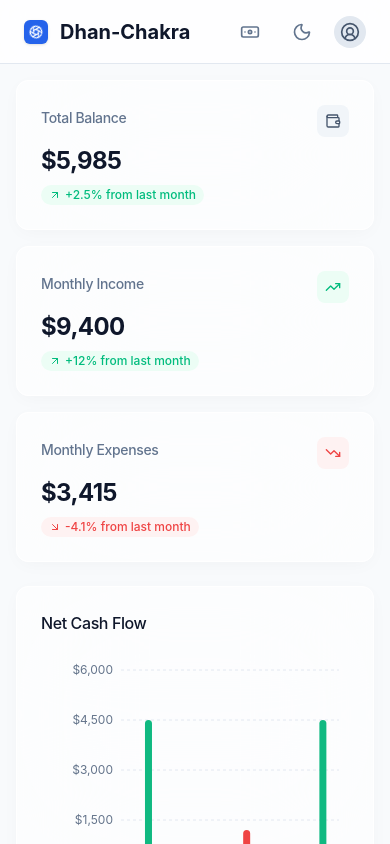
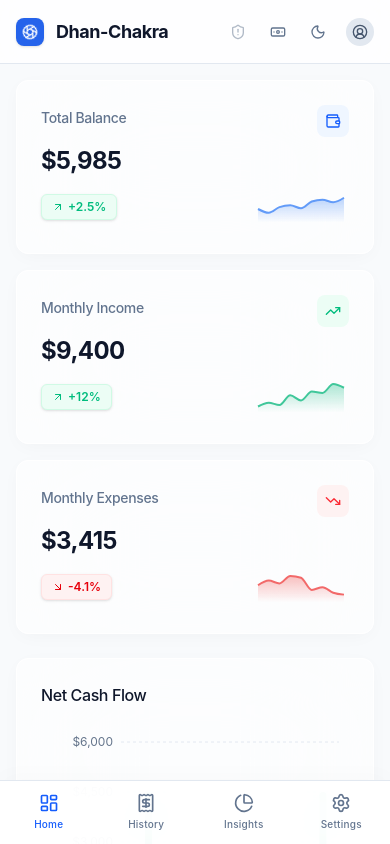
Before and after one commit to nikhilyadav156/Dhan-Chakra, a React (Vite) app: page / in a window 390 px wide. Built offline with nearby package versions, Linux system fonts and the light colour scheme.

Commit message:
Deployed rich Recharts Sparklines, animated demographic category burn bars, and semantic Emoji identifier elements to core components

```diff
--- a/src/App.jsx
+++ b/src/App.jsx
@@ -1,6 +1,7 @@
 import React, { useState } from 'react';
 import { Sidebar } from './components/layout/Sidebar';
 import { Header } from './components/layout/Header';
+import { BottomNav } from './components/layout/BottomNav';
 import { FinanceProvider } from './context/FinanceContext';
 import { SummaryCards } from './components/dashboard/SummaryCards';
 import { BalanceChart } from './components/dashboard/BalanceChart';
@@ -20,7 +21,7 @@ function DashboardLayout() {
       <Sidebar activeTab={activeTab} setActiveTab={setActiveTab} className="w-64 hidden md:flex relative z-10" />
       <div className="flex flex-1 flex-col overflow-hidden relative z-10">
         <Header />
-        <main className="flex-1 overflow-y-auto p-4 md:p-8">
+        <main className="flex-1 overflow-y-auto p-4 md:p-8 pb-24 md:pb-8">
           <div className="mx-auto max-w-[1200px] space-y-6">
 
             {activeTab === 'dashboard' && (
@@ -67,6 +68,7 @@ function DashboardLayout() {
 
           </div>
         </main>
+        <BottomNav activeTab={activeTab} setActiveTab={setActiveTab} />
       </div>
     </div>
   );
--- a/src/components/dashboard/SummaryCards.jsx
+++ b/src/components/dashboard/SummaryCards.jsx
@@ -2,6 +2,29 @@ import React, { useMemo } from 'react';
 import { useFinance } from '../../context/FinanceContext';
 import { Card, CardContent, CardHeader, CardTitle } from '../ui/Card';
 import { Wallet, TrendingUp, TrendingDown, ArrowUpRight, ArrowDownRight } from 'lucide-react';
+import { AreaChart, Area, ResponsiveContainer } from 'recharts';
+
+const dummyBalance = [{v:40},{v:30},{v:45},{v:50},{v:42},{v:60},{v:65},{v:58},{v:70}];
+const dummyIncome = [{v:10},{v:15},{v:12},{v:25},{v:18},{v:30},{v:28},{v:40},{v:35}];
+const dummyExpense = [{v:20},{v:25},{v:22},{v:30},{v:28},{v:15},{v:18},{v:12},{v:10}];
+
+function Sparkline({ data, color, id }) {
+  return (
+    <div className="h-10 w-24 opacity-80 mt-1">
+      <ResponsiveContainer width="100%" height="100%">
+        <AreaChart data={data}>
+          <defs>
+            <linearGradient id={id} x1="0" y1="0" x2="0" y2="1">
+              <stop offset="5%" stopColor={color} stopOpacity={0.4}/>
+              <stop offset="95%" stopColor={color} stopOpacity={0}/>
+            </linearGradient>
+          </defs>
+          <Area type="monotone" dataKey="v" stroke={color} fillOpacity={1} fill={`url(#${id})`} strokeWidth={2} isAnimationActive={false} />
+        </AreaChart>
+      </ResponsiveContainer>
+    </div>
+  );
+}
 
 export function SummaryCards() {
   const { transactions, formatCurrency } = useFinance();
@@ -20,15 +43,18 @@ export function SummaryCards() {
       <Card>
         <CardHeader className="flex flex-row items-center justify-between pb-2">
           <CardTitle className="text-sm font-medium text-slate-500 dark:text-[var(--color-fin-muted)]">Total Balance</CardTitle>
-          <div className="h-8 w-8 rounded-lg bg-slate-100 dark:bg-slate-800 flex items-center justify-center">
-            <Wallet className="h-4 w-4 text-slate-600 dark:text-slate-300" />
+          <div className="h-8 w-8 rounded-lg bg-blue-50 dark:bg-blue-500/10 flex items-center justify-center">
+            <Wallet className="h-4 w-4 text-blue-600 dark:text-blue-400" />
           </div>
         </CardHeader>
         <CardContent>
-          <div className="text-2xl font-bold tracking-tight text-slate-900 dark:text-[var(--color-fin-text)]">{formatCurrency(balance)}</div>
-          <div className="flex items-center mt-2 text-xs font-medium text-emerald-500 dark:text-emerald-400 bg-emerald-50 dark:bg-emerald-500/10 w-fit px-2 py-0.5 rounded-full">
-            <ArrowUpRight className="mr-1 h-3 w-3" />
-            +2.5% from last month
+          <div className="text-2xl font-bold tracking-tight text-slate-900 dark:text-slate-100">{formatCurrency(balance)}</div>
+          <div className="flex items-center justify-between mt-2">
+            <div className="flex items-center text-xs font-semibold text-emerald-500 bg-emerald-50 dark:bg-emerald-500/10 w-fit px-2.5 py-1 rounded-md border border-emerald-100 dark:border-emerald-500/20 shadow-sm">
+              <ArrowUpRight className="mr-1 h-3 w-3" />
+              +2.5%
+            </div>
+            <Sparkline data={dummyBalance} color="#3B82F6" id="balSpark" />
           </div>
         </CardContent>
       </Card>
@@ -37,14 +63,17 @@ export function SummaryCards() {
         <CardHeader className="flex flex-row items-center justify-between pb-2">
           <CardTitle className="text-sm font-medium text-slate-500 dark:text-[var(--color-fin-muted)]">Monthly Income</CardTitle>
           <div className="h-8 w-8 rounded-lg bg-emerald-50 dark:bg-emerald-500/10 flex items-center justify-center">
-            <TrendingUp className="h-4 w-4 text-emerald-500 dark:text-emerald-400" />
+            <TrendingUp className="h-4 w-4 text-emerald-500" />
           </div>
         </CardHeader>
         <CardContent>
-          <div className="text-2xl font-bold tracking-tight text-slate-900 dark:text-[var(--color-fin-text)]">{formatCurrency(income)}</div>
-          <div className="flex items-center mt-2 text-xs font-medium text-emerald-500 dark:text-emerald-400 bg-emerald-50 dark:bg-emerald-500/10 w-fit px-2 py-0.5 rounded-full">
-            <ArrowUpRight className="mr-1 h-3 w-3" />
-            +12% from last month
+          <div className="text-2xl font-bold tracking-tight text-slate-900 dark:text-slate-100">{formatCurrency(income)}</div>
+          <div className="flex items-center justify-between mt-2">
+            <div className="flex items-center text-xs font-semibold text-emerald-500 bg-emerald-50 dark:bg-emerald-500/10 w-fit px-2.5 py-1 rounded-md border border-emerald-100 dark:border-emerald-500/20 shadow-sm">
+              <ArrowUpRight className="mr-1 h-3 w-3" />
+              +12%
+            </div>
+            <Sparkline data={dummyIncome} color="#10B981" id="incSpark" />
           </div>
         </CardContent>
       </Card>
@@ -53,14 +82,17 @@ export function SummaryCards() {
         <CardHeader className="flex flex-row items-center justify-between pb-2">
           <CardTitle className="text-sm font-medium text-slate-500 dark:text-[var(--color-fin-muted)]">Monthly Expenses</CardTitle>
           <div className="h-8 w-8 rounded-lg bg-red-50 dark:bg-red-500/10 flex items-center justify-center">
-            <TrendingDown className="h-4 w-4 text-[var(--color-fin-red)]" />
+            <TrendingDown className="h-4 w-4 text-red-500" />
           </div>
         </CardHeader>
         <CardContent>
-          <div className="text-2xl font-bold tracking-tight text-slate-900 dark:text-[var(--color-fin-text)]">{formatCurrency(expenses)}</div>
-          <div className="flex items-center mt-2 text-xs font-medium text-[var(--color-fin-red)] bg-red-50 dark:bg-red-500/10 w-fit px-2 py-0.5 rounded-full">
-            <ArrowDownRight className="mr-1 h-3 w-3" />
-            -4.1% from last month
+          <div className="text-2xl font-bold tracking-tight text-slate-900 dark:text-slate-100">{formatCurrency(expenses)}</div>
+          <div className="flex items-center justify-between mt-2">
+            <div className="flex items-center text-xs font-semibold text-red-600 bg-red-50 dark:bg-red-500/10 w-fit px-2.5 py-1 rounded-md border border-red-100 dark:border-red-500/20 shadow-sm">
+              <ArrowDownRight className="mr-1 h-3 w-3" />
+              -4.1%
+            </div>
+            <Sparkline data={dummyExpense} color="#EF4444" id="expSpark" />
           </div>
         </CardContent>
       </Card>
--- a/src/components/insights/InsightsPanel.jsx
+++ b/src/components/insights/InsightsPanel.jsx
@@ -7,11 +7,8 @@ import { subMonths, isAfter, startOfMonth } from 'date-fns';
 export function InsightsPanel() {
   const { transactions, formatCurrency } = useFinance();
 
-  const insights = useMemo(() => {
-    if (!transactions.length) return [];
-
-    // Simulate realistic finding for the prompt requirement:
-    // Automatically highlights the spending delta per category and builds a smart message
+  const { insights, topCategories } = useMemo(() => {
+    if (!transactions.length) return { insights: [], topCategories: { list: [], total: 0 } };
 
     const now = new Date();
     const currentMonthStart = startOfMonth(now);
@@ -21,13 +18,17 @@ export function InsightsPanel() {
     let lastMonthSpend = 0;
     const categorySpend = {};
     const categorySpendLastMonth = {};
+    let totalExpenses = 0;
 
     transactions.forEach(t => {
       if (t.type === 'expense') {
+        totalExpenses += t.amount;
         const txDate = new Date(t.date);
+
+        categorySpend[t.category] = (categorySpend[t.category] || 0) + t.amount;
+
         if (isAfter(txDate, currentMonthStart)) {
           currentMonthSpend += t.amount;
-          categorySpend[t.category] = (categorySpend[t.category] || 0) + t.amount;
         } else if (isAfter(txDate, lastMonthStart)) {
           lastMonthSpend += t.amount;
           categorySpendLastMonth[t.category] = (categorySpendLastMonth[t.category] || 0) + t.amount;
@@ -35,20 +36,24 @@ export function InsightsPanel() {
       }
     });
 
-    const highestCategory = Object.entries(categorySpend).sort((a,b) => b[1] - a[1])[0];
+    const sortedCategories = Object.entries(categorySpend)
+         .sort((a,b) => b[1] - a[1])
+         .map(([name, amount]) => ({ name, amount }));
+
+    const highestCategory = sortedCategories[0];
+    const top3 = sortedCategories.slice(0, 3);
 
     const result = [];
 
-    // Custom smart insight message based on user specifications
-    if (highestCategory && categorySpendLastMonth[highestCategory[0]]) {
-       const currentCatSpend = highestCategory[1];
-       const lastCatSpend = categorySpendLastMonth[highestCategory[0]];
+    if (highestCategory && categorySpendLastMonth[highestCategory.name]) {
+       const currentCatSpend = highestCategory.amount;
+       const lastCatSpend = categorySpendLastMonth[highestCategory.name];
        const diffCat = ((currentCatSpend - lastCatSpend) / lastCatSpend) * 100;
        if (diffCat > 0) {
          result.push({
            icon: <AlertCircle className="h-5 w-5 text-orange-500" />,
            title: "Category Alert",
-           desc: `You spent ${diffCat.toFixed(0)}% more on ${highestCategory[0]} this month.`,
+           desc: `You spent ${diffCat.toFixed(0)}% more on ${highestCategory.name} this month.`,
            highlight: true
          });
        }
@@ -58,7 +63,7 @@ export function InsightsPanel() {
       result.push({
         icon: <Lightbulb className="h-5 w-5 text-[var(--color-fin-cyan)]" />,
         title: "Highest Spending",
-        desc: `Most of your budget recently went to ${highestCategory[0]} (${formatCurrency(highestCategory[1])}).`
+        desc: `Most of your budget recently went to ${highestCategory.name} (${formatCurrency(highestCategory.amount)}).`
       });
     }
 
@@ -72,22 +77,24 @@ export function InsightsPanel() {
         });
       } else {
         result.push({
-          icon: <TrendingDown className="h-5 w-5 text-emerald-500 dark:text-emerald-400" />,
+          icon: <TrendingDown className="h-5 w-5 text-[var(--color-fin-emerald)]" />,
           title: "Spending Decrease",
           desc: `Great! Your spending dropped by ${Math.abs(diff).toFixed(1)}% vs last month.`
         });
       }
     }
 
-    return result;
+    return { insights: result, topCategories: { list: top3, total: totalExpenses } };
   }, [transactions, formatCurrency]);
+
+  const COLORS = ['bg-blue-500', 'bg-cyan-500', 'bg-emerald-500'];
 
   return (
     <Card className="h-full flex flex-col">
       <CardHeader>
         <CardTitle>Smart Insights</CardTitle>
       </CardHeader>
-      <CardContent className="space-y-4 flex-1">
+      <CardContent className="space-y-4 flex-1 pb-6">
         {insights.length === 0 ? (
           <p className="text-sm text-slate-500">Not enough data for insights.</p>
         ) : (
@@ -110,6 +117,33 @@ export function InsightsPanel() {
             </div>
           ))
         )}
+
+        {topCategories.list && topCategories.list.length > 0 && (
+           <div className="rounded-xl p-5 bg-white border border-slate-100 dark:bg-slate-800/20 dark:border-slate-700/40 shadow-[0_4px_24px_-4px_rgba(0,0,0,0.03)] mt-6">
+             <div className="flex items-center gap-2 mb-5">
+                <Lightbulb className="w-4 h-4 text-amber-500" />
+                <h4 className="text-xs font-bold tracking-wider text-slate-500 dark:text-slate-400 uppercase">Top Expense Burn</h4>
+             </div>
+             <div className="space-y-4">
+               {topCategories.list.map((cat, i) => {
+                 const percentage = ((cat.amount / topCategories.total) * 100).toFixed(0);
+                 return (
+                   <div key={i} className="group">
+                     <div className="flex justify-between text-xs mb-1.5">
+                       <span className="font-medium text-slate-700 dark:text-slate-300">{cat.name}</span>
+                       <span className="font-bold text-slate-900 dark:text-slate-100">
+                          {formatCurrency(cat.amount)} <span className="text-slate-400 font-medium ml-1">({percentage}%)</span>
+                       </span>
+                     </div>
+                     <div className="w-full bg-slate-100 dark:bg-slate-800 rounded-full h-2.5 overflow-hidden shadow-inner">
+                       <div className={`${COLORS[i % COLORS.length]} h-2.5 rounded-full transition-all duration-1000 ease-out group-hover:opacity-80`} style={{ width: `${percentage}%` }}></div>
+                     </div>
+                   </div>
+                 );
+               })}
+             </div>
+           </div>
+        )}
       </CardContent>
     </Card>
   );
--- /dev/null
+++ b/src/components/layout/BottomNav.jsx
@@ -0,0 +1,34 @@
+import React from 'react';
+import { LayoutDashboard, Receipt, PieChart, Settings } from 'lucide-react';
+import { cn } from '../../lib/utils';
+
+export function BottomNav({ activeTab, setActiveTab }) {
+  const navItems = [
+    { id: 'dashboard', icon: LayoutDashboard, label: 'Home' },
+    { id: 'transactions', icon: Receipt, label: 'History' },
+    { id: 'insights', icon: PieChart, label: 'Insights' },
+    { id: 'settings', icon: Settings, label: 'Settings' },
+  ];
+
+  return (
+    <nav className="md:hidden fixed bottom-0 left-0 right-0 z-40 flex items-center justify-around border-t border-slate-200 bg-white/95 backdrop-blur-xl pb-safe dark:border-slate-800/80 dark:bg-[#0F172A]/95 h-16 shadow-[0_-4px_24px_rgba(0,0,0,0.02)]">
+      {navItems.map((item) => {
+        const Icon = item.icon;
+        const isActive = activeTab === item.id;
+        return (
+          <button
+            key={item.id}
+            onClick={() => setActiveTab(item.id)}
+            className={cn(
+              "flex flex-col items-center justify-center w-full h-full space-y-1 transition-all",
+              isActive ? "text-blue-600 dark:text-blue-500" : "text-slate-500 dark:text-[var(--color-fin-muted)]"
+            )}
+          >
+            <Icon className={cn("h-5 w-5", isActive && "animate-in zoom-in duration-200")} />
+            <span className="text-[10px] font-medium tracking-wide">{item.label}</span>
+          </button>
+        );
+      })}
+    </nav>
+  );
+}
--- a/src/components/layout/Header.jsx
+++ b/src/components/layout/Header.jsx
@@ -7,40 +7,45 @@ export function Header() {
   const { theme, toggleTheme, role, toggleRole, currency, toggleCurrency } = useFinance();
 
   return (
-    <header className="sticky top-0 z-30 flex h-16 w-full items-center justify-between border-b border-slate-200 bg-white/80 px-6 backdrop-blur-md dark:border-slate-800/50 dark:bg-[var(--color-fin-bg)]/80">
+    <header className="sticky top-0 z-30 flex h-16 shrink-0 w-full items-center justify-between border-b border-slate-200 bg-white/80 px-4 sm:px-6 backdrop-blur-md dark:border-slate-800/50 dark:bg-[var(--color-fin-bg)]/80">
       <div className="flex items-center">
-        <div className="flex h-6 w-6 items-center justify-center rounded-md bg-[var(--color-fin-primary)] text-white shadow-sm md:hidden mr-3">
-          <Aperture className="h-3.5 w-3.5 animate-[spin_6s_linear_infinite]" />
+        <div className="flex h-7 w-7 items-center justify-center rounded-lg bg-[var(--color-fin-primary)] text-white shadow-sm md:hidden mr-3 shrink-0">
+          <Aperture className="h-4 w-4 animate-[spin_6s_linear_infinite]" />
         </div>
-        <h2 className="text-xl font-bold text-slate-900 dark:text-slate-100 md:hidden mr-4">Dhan-Chakra</h2>
+        <h2 className="text-lg font-bold tracking-tight text-slate-900 dark:text-slate-100 md:hidden flex-1 truncate max-w-[130px] sm:max-w-none">Dhan-Chakra</h2>
         <div className="hidden md:flex flex-col">
           <h2 className="text-lg font-semibold text-slate-900 dark:text-slate-100 leading-tight">Good {new Date().getHours() < 12 ? 'Morning' : 'Evening'}, Nikhil</h2>
           <p className="text-xs font-medium text-slate-500 dark:text-[var(--color-fin-muted)]">Here is your financial summary</p>
         </div>
       </div>
-      <div className="flex items-center gap-3 sm:gap-4">
+      <div className="flex items-center gap-2 sm:gap-4 ml-auto">
 
         {/* Role Badge Indicator */}
         <div className="hidden sm:flex items-center justify-center px-2.5 py-1.5 rounded-md text-[11px] font-bold tracking-wide bg-slate-100 text-slate-600 dark:bg-slate-800 dark:text-slate-400 cursor-pointer hover:bg-slate-200 dark:hover:bg-slate-700 transition-colors" onClick={toggleRole} title="Click to swap role">
           {role === 'Admin' ? <><ShieldAlert className="w-3.5 h-3.5 mr-1.5 text-blue-500" /> Admin Access</> : 'Viewer Mode'}
         </div>
 
+        {/* Mobile Role Toggle */}
+        <Button variant="ghost" size="icon" onClick={toggleRole} className="sm:hidden h-8 w-8 text-slate-500 dark:text-[var(--color-fin-muted)] hover:text-blue-600" title="Toggle Admin">
+           {role === 'Admin' ? <ShieldAlert className="w-4 h-4 text-blue-600" /> : <ShieldAlert className="w-4 h-4 opacity-50" />}
+        </Button>
+
         {/* Currency Toggle */}
-        <Button variant="outline" size="sm" onClick={toggleCurrency} className="h-8 px-3 hidden sm:flex text-xs font-semibold hover:border-blue-200 dark:hover:border-blue-800 transition-colors">
+        <Button variant="outline" size="sm" onClick={toggleCurrency} className="h-8 px-3 hidden sm:flex text-[11px] font-bold tracking-wider hover:border-blue-200 dark:hover:border-blue-800 transition-colors">
           {currency === 'USD' ? 'USD' : 'INR'}
         </Button>
-        <Button variant="ghost" size="icon" onClick={toggleCurrency} className="sm:hidden text-slate-500 dark:text-[var(--color-fin-muted)]">
-          <Banknote className="h-5 w-5" />
+        <Button variant="ghost" size="icon" onClick={toggleCurrency} className="sm:hidden h-8 w-8 text-slate-500 dark:text-[var(--color-fin-muted)]">
+          <Banknote className="h-4 w-4" />
         </Button>
 
         {/* Theme Toggle */}
-        <Button variant="ghost" size="icon" onClick={toggleTheme} className="text-slate-500 dark:text-[var(--color-fin-muted)] hover:text-slate-900 dark:hover:text-slate-100">
-          {theme === 'dark' ? <Sun className="h-5 w-5" /> : <Moon className="h-5 w-5" />}
+        <Button variant="ghost" size="icon" onClick={toggleTheme} className="h-8 w-8 text-slate-500 dark:text-[var(--color-fin-muted)] hover:text-slate-900 dark:hover:text-slate-100">
+          {theme === 'dark' ? <Sun className="h-4 w-4" /> : <Moon className="h-4 w-4" />}
         </Button>
 
         {/* User Avatar */}
-        <button className="h-8 w-8 rounded-full bg-slate-200 dark:bg-slate-800 flex items-center justify-center text-slate-600 dark:text-[var(--color-fin-muted)] hover:ring-2 ring-[var(--color-fin-primary)] ring-offset-2 dark:ring-offset-[var(--color-fin-bg)] transition-all">
-          <UserCircle2 className="h-5 w-5" />
+        <button className="h-7 w-7 sm:h-8 sm:w-8 rounded-full bg-slate-200 dark:bg-slate-800 flex items-center justify-center text-slate-600 dark:text-[var(--color-fin-muted)] hover:ring-2 ring-[var(--color-fin-primary)] ring-offset-2 dark:ring-offset-[var(--color-fin-bg)] transition-all ml-1 shrink-0">
+          <UserCircle2 className="h-4 w-4 sm:h-5 sm:w-5 relative" />
         </button>
       </div>
     </header>
```
Also changed, not shown: src/components/transactions/TransactionList.jsx (+42 -15 lines).
